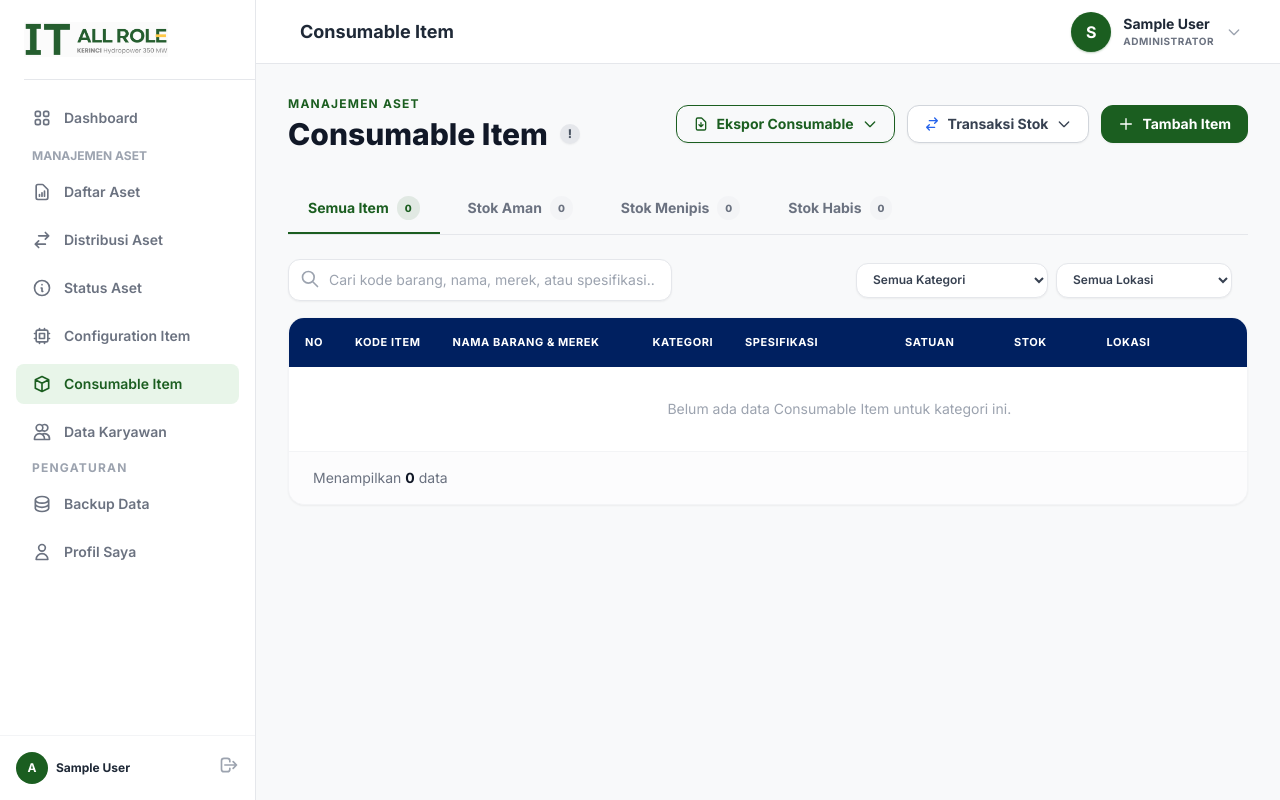
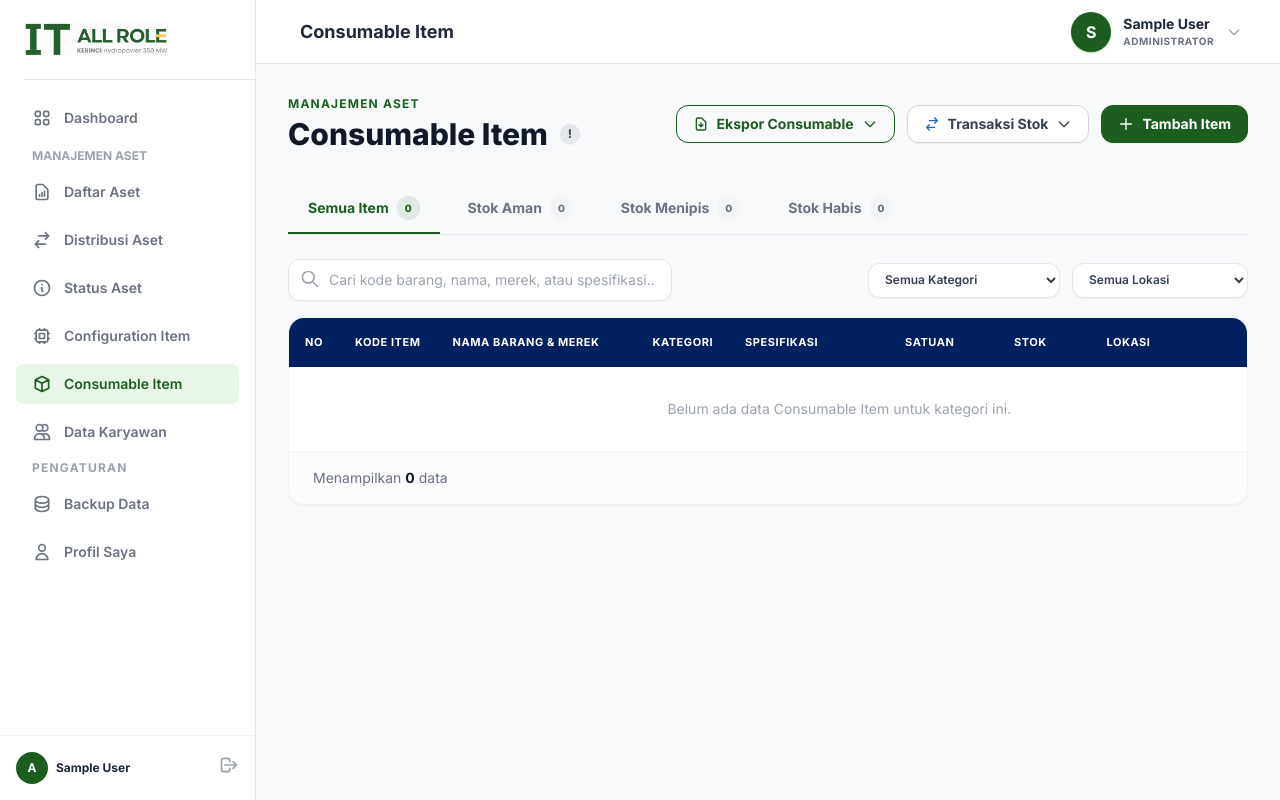
Before and after one commit to Wahyudin0701/manajemen-aset-it-ptkmh, a Django app: page /consumable/ in a window 1280 px wide. Run offline with Django 5.2, Linux system fonts and the light colour scheme; the visitor is signed in with stand-in values (Sample User, id 1); data that the repository does not hold is empty; style sheets or scripts are compiled from the project's sources.

Commit message:
style: unify button styling on unit page and fix filter dropdown spacing on CI and consumable pages

```diff
--- a/templates/asset_units.html
+++ b/templates/asset_units.html
@@ -15,7 +15,7 @@
     <div class="flex flex-wrap sm:flex-nowrap items-center gap-3 w-full sm:w-auto">
         <!-- 1. Fitur Ekspor: Mobile baris atas kiri (flex-1), Desktop tengah (sm:order-2 sm:flex-none) -->
         <div class="order-1 sm:order-2 relative inline-block flex-1 sm:flex-none w-auto">
-            <button onclick="var d = document.getElementById('exportMenuUnits'); d.style.display = d.style.display === 'block' ? 'none' : 'block'; event.stopPropagation();" class="w-full border border-kerinci text-kerinci rounded-xl px-3.5 sm:px-4 py-2 text-xs sm:text-sm font-bold hover:bg-kerinci/10 transition-colors flex items-center space-x-1.5 sm:space-x-2 justify-center whitespace-nowrap shadow-sm">
+            <button onclick="var d = document.getElementById('exportMenuUnits'); d.style.display = d.style.display === 'block' ? 'none' : 'block'; event.stopPropagation();" class="w-full border border-kerinci text-kerinci rounded-xl px-4 py-2 text-sm font-bold hover:bg-kerinci/10 transition-colors flex items-center space-x-2 justify-center whitespace-nowrap shadow-sm">
                 <svg class="w-4 h-4 shrink-0" fill="none" stroke="currentColor" viewBox="0 0 24 24"><path stroke-linecap="round" stroke-linejoin="round" stroke-width="2" d="M12 10v6m0 0l-3-3m3 3l3-3m2 8H7a2 2 0 01-2-2V5a2 2 0 012-2h5.586a1 1 0 01.707.293l5.414 5.414a1 1 0 01.293.707V19a2 2 0 01-2 2z"></path></svg>
                 <span>Ekspor Data</span>
                 <svg class="w-4 h-4 shrink-0" fill="none" stroke="currentColor" viewBox="0 0 24 24"><path stroke-linecap="round" stroke-linejoin="round" stroke-width="2" d="M19 9l-7 7-7-7"></path></svg>
@@ -34,8 +34,8 @@
         </div>
 
         <!-- 2. Tombol Tambah Unit: Mobile baris atas kanan (flex-1), Desktop paling kanan (sm:order-3 sm:flex-none) -->
-        <button onclick="openAddUnitModal()" class="order-2 sm:order-3 bg-kerinci text-white border border-kerinci rounded-xl shadow-sm px-3.5 sm:px-4 py-2 text-xs sm:text-sm font-bold hover:bg-kerinci/90 transition-colors flex items-center justify-center space-x-1.5 sm:space-x-2 flex-1 sm:flex-none whitespace-nowrap">
-            <svg class="w-5 h-5 shrink-0" fill="none" stroke="currentColor" viewBox="0 0 24 24"><path stroke-linecap="round" stroke-linejoin="round" stroke-width="2" d="M12 4v16m8-8H4"></path></svg>
+        <button onclick="openAddUnitModal()" class="order-2 sm:order-3 bg-kerinci text-white border border-kerinci rounded-xl shadow-sm px-4 py-2 text-sm font-bold hover:bg-kerinci/90 transition-colors flex items-center justify-center space-x-2 flex-1 sm:flex-none whitespace-nowrap">
+            <svg class="w-4 h-4 shrink-0" fill="none" stroke="currentColor" viewBox="0 0 24 24"><path stroke-linecap="round" stroke-linejoin="round" stroke-width="2" d="M12 4v16m8-8H4"></path></svg>
             <span>Tambah Unit</span>
         </button>
 
--- a/templates/base.html
+++ b/templates/base.html
@@ -7,7 +7,7 @@
     <title>Manajemen Aset IT - Kerinci Hydropower</title>
 
     <link href="https://fonts.googleapis.com/css2?family=Inter:wght@300;400;500;600;700;800&display=swap" rel="stylesheet">
-    <link rel="stylesheet" href="{% static 'dist/style.css' %}?v=2.4">
+    <link rel="stylesheet" href="{% static 'dist/style.css' %}?v=2.5">
 
     <style>
         body { background-color: #F8F9FA; }
--- a/templates/ci_list.html
+++ b/templates/ci_list.html
@@ -91,8 +91,8 @@
     </form>
 
     <div class="flex items-center gap-2 w-full md:w-auto min-w-0">
-        <div class="grid grid-cols-2 gap-2 flex-1 md:flex-none w-full md:w-auto min-w-0">
-            <div class="min-w-0">
+        <div class="grid grid-cols-2 gap-2 flex-1 md:flex md:items-center md:gap-3 md:w-auto min-w-0">
+            <div class="min-w-0 md:w-auto">
                 <select onchange="location = this.value;" class="w-full md:w-48 truncate px-3 py-2 rounded-xl border border-gray-200 text-xs font-semibold focus:outline-none focus:border-kerinci focus:ring-1 focus:ring-kerinci bg-white text-gray-700 shadow-sm cursor-pointer" style="min-width: 0; max-width: 100%;">
                     <option value="?status={{ status_filter }}&q={{ search_query }}{% if condition_filter %}&condition={{ condition_filter }}{% endif %}">Semua Kategori</option>
                     {% for cat_val, cat_label in categories %}
@@ -101,7 +101,7 @@
                 </select>
             </div>
 
-            <div class="min-w-0">
+            <div class="min-w-0 md:w-auto">
                 <select onchange="location = this.value;" class="w-full md:w-44 truncate px-3 py-2 rounded-xl border border-gray-200 text-xs font-semibold focus:outline-none focus:border-kerinci focus:ring-1 focus:ring-kerinci bg-white text-gray-700 shadow-sm cursor-pointer" style="min-width: 0; max-width: 100%;">
                     <option value="?status={{ status_filter }}&category={{ category_filter }}&q={{ search_query }}">Semua Kondisi</option>
                     {% for cond_val, cond_label in condition_choices %}
--- a/templates/consumable_list.html
+++ b/templates/consumable_list.html
@@ -115,8 +115,8 @@
     </form>
 
     <div class="flex items-center gap-2 w-full md:w-auto min-w-0">
-        <div class="grid grid-cols-2 gap-2 flex-1 md:flex-none w-full md:w-auto min-w-0">
-            <div class="min-w-0">
+        <div class="grid grid-cols-2 gap-2 flex-1 md:flex md:items-center md:gap-3 md:w-auto min-w-0">
+            <div class="min-w-0 md:w-auto">
                 <select onchange="location = this.value;" class="w-full md:w-48 truncate px-3 py-2 rounded-xl border border-gray-200 text-xs font-semibold focus:outline-none focus:border-kerinci focus:ring-1 focus:ring-kerinci bg-white text-gray-700 shadow-sm cursor-pointer" style="min-width: 0; max-width: 100%;">
                     <option value="?status={{ status_filter }}&q={{ search_query }}{% if location_filter %}&location={{ location_filter }}{% endif %}">Semua Kategori</option>
                     {% for cat_val, cat_label in categories %}
@@ -125,7 +125,7 @@
                 </select>
             </div>
 
-            <div class="min-w-0">
+            <div class="min-w-0 md:w-auto">
                 <select onchange="location = this.value;" class="w-full md:w-44 truncate px-3 py-2 rounded-xl border border-gray-200 text-xs font-semibold focus:outline-none focus:border-kerinci focus:ring-1 focus:ring-kerinci bg-white text-gray-700 shadow-sm cursor-pointer" style="min-width: 0; max-width: 100%;">
                     <option value="?status={{ status_filter }}&category={{ category_filter }}&q={{ search_query }}">Semua Lokasi</option>
                     {% for loc in locations %}
```
